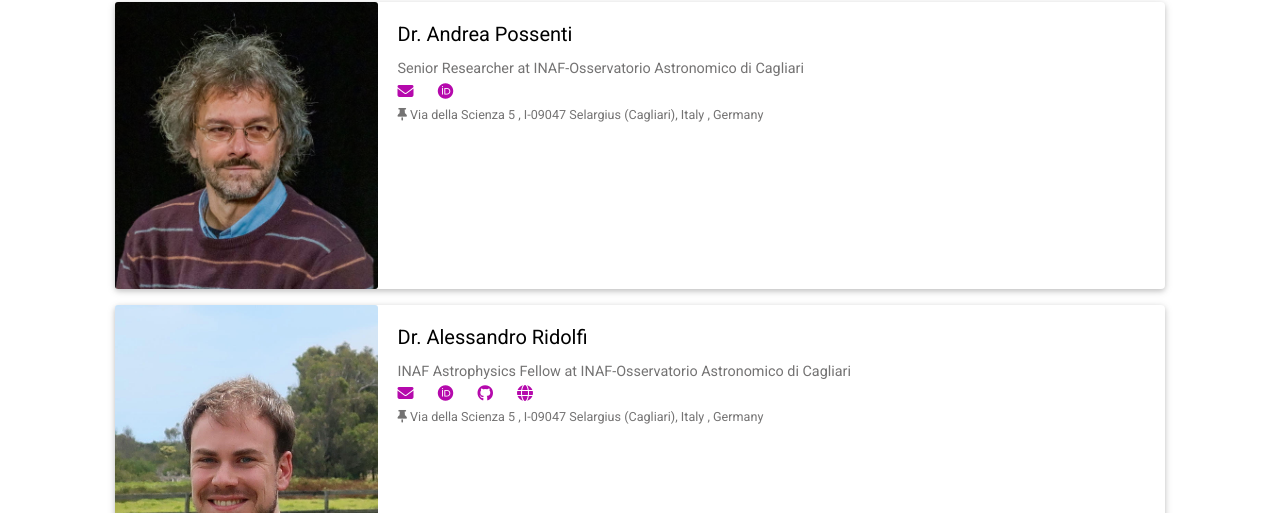
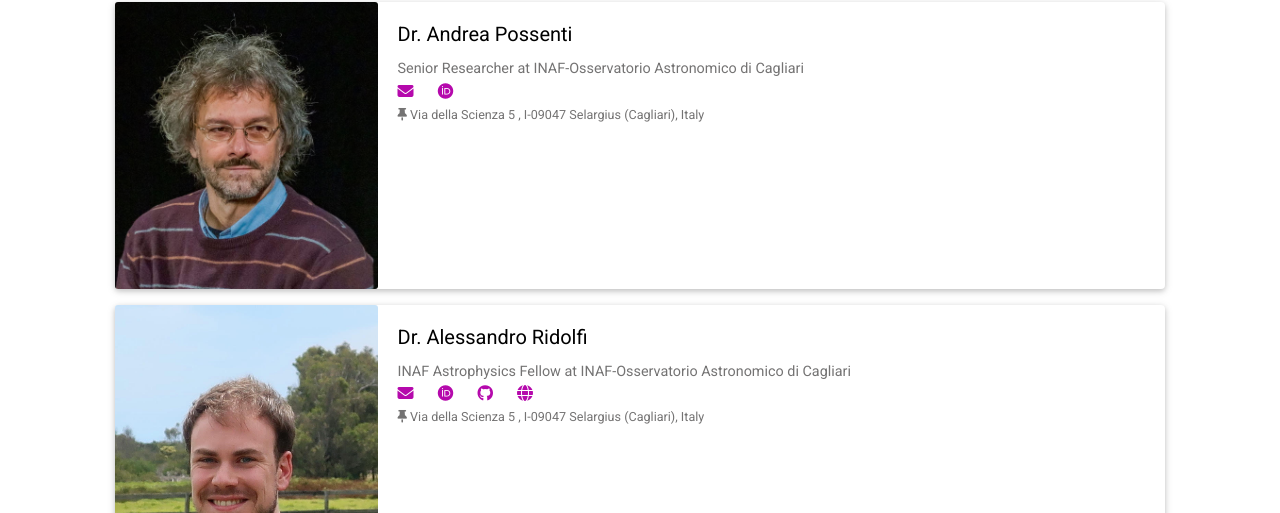
Before and after one commit to erc-compact/erc-compact.github.io, a Jekyll site: the page built from _pages/team.md, in a window 1280 px wide and 900 px high, scrolled down 1776 px. Shown: the part 153-666 px from the top of the window. Built offline with Jekyll 4.4.1, drawn with Linux system fonts in a browser that asks for light colours; comment, search, counter and statistics services are not loaded; a style sheet for code colours, icons or effects is not loaded.

Commit message:
Fixed errors in details

```diff
--- a/_members/possenti.md
+++ b/_members/possenti.md
@@ -24,6 +24,5 @@ profile:
     address: >
         Via della Scienza 5 <br />
         I-09047 Selargius (Cagliari)<br />
-        Italy <br />
-        Germany
+        Italy
 ---
```
Also changed, not shown: _members/ridolfi.md (+4 -4 lines).
